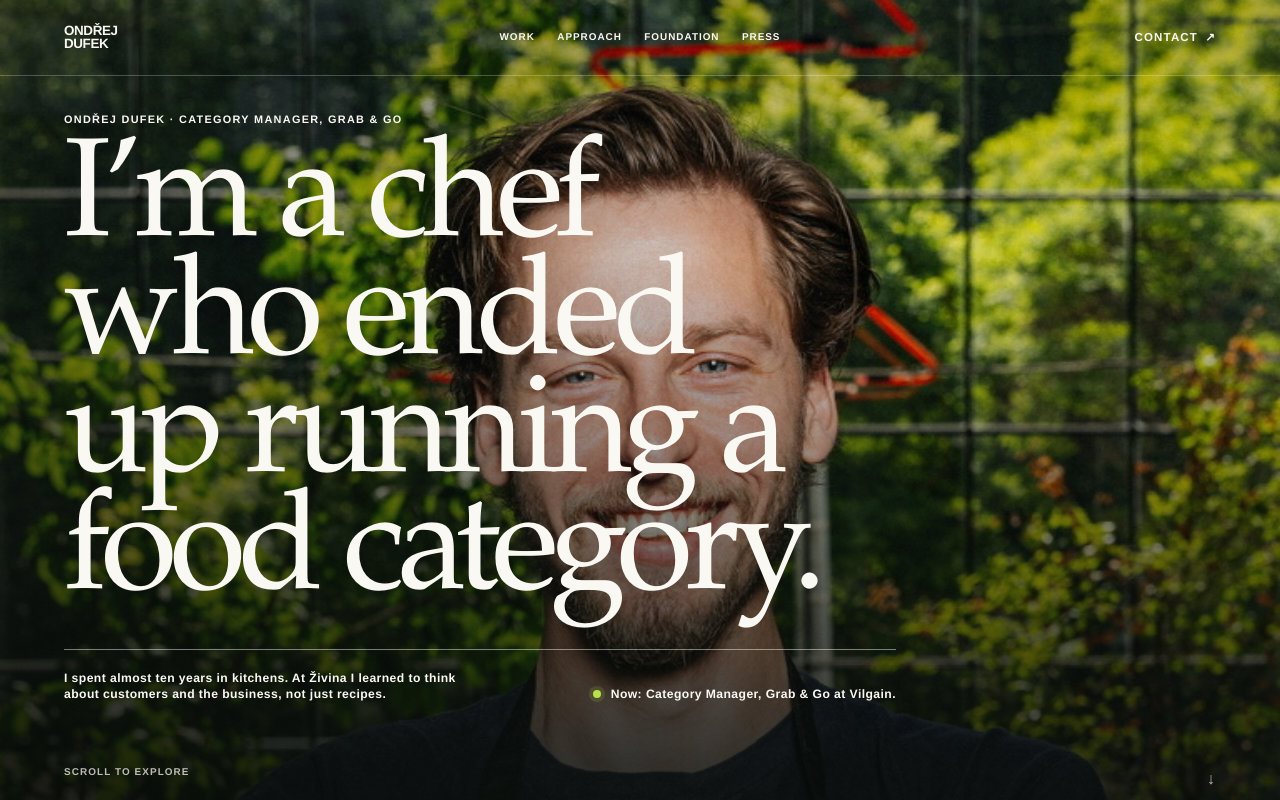
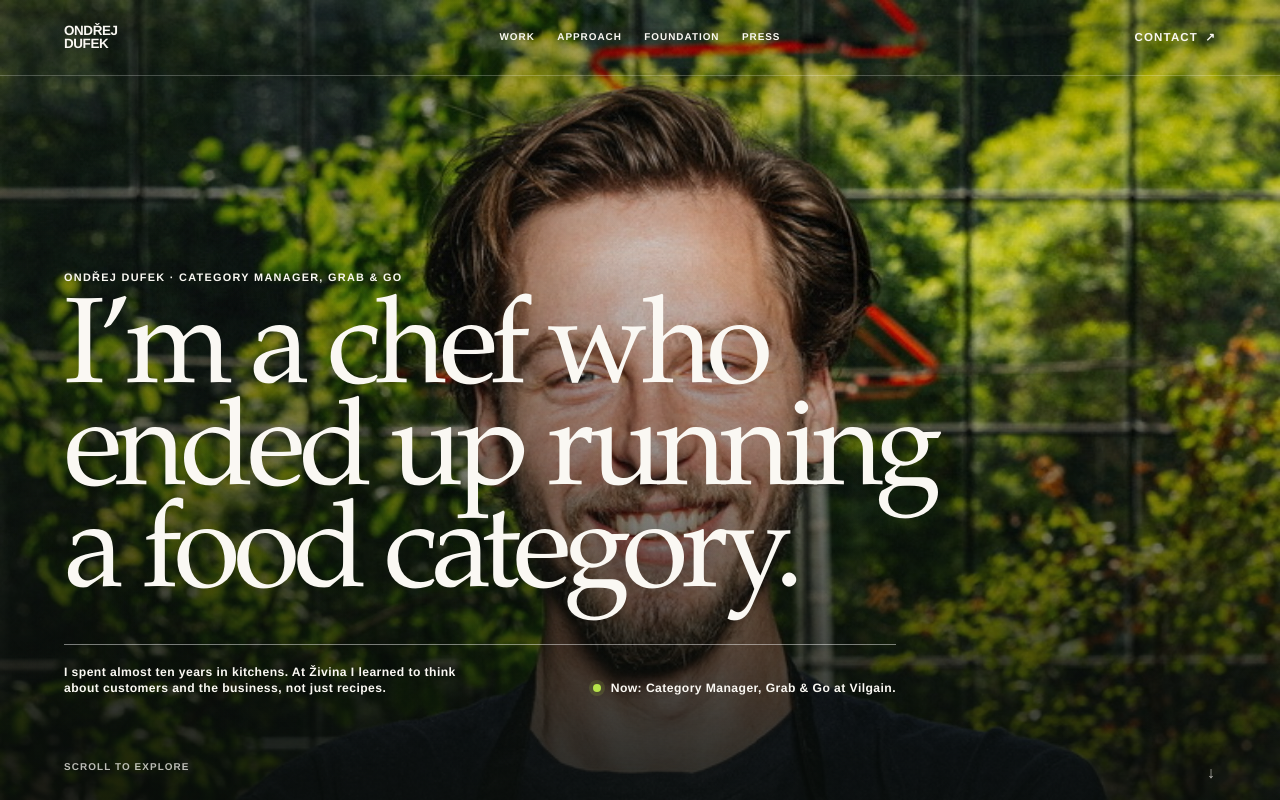
Before and after one commit to dufino92/ondrej-dufek, a plain HTML site: page index.html in a window 1280 px wide. Shown: the top 800 px of the page. Drawn offline with Linux system fonts and the light colour scheme.

Commit message:
Tune hero typography to fit personal career story on desktop and mobile

```diff
--- a/assets/styles.css
+++ b/assets/styles.css
@@ -226,7 +226,7 @@ button {
 .hero h1 {
   max-width: 13ch;
   font-family: var(--serif);
-  font-size: clamp(3.35rem, 15vw, 8.75rem);
+  font-size: clamp(3.1rem, 11.5vw, 7.6rem);
   font-weight: 400;
   line-height: .84;
   letter-spacing: -.055em;
@@ -1238,7 +1238,7 @@ html.js .reveal.is-visible {
   }
 
   .hero h1 {
-    max-width: 12ch;
+    max-width: 15ch;
   }
 
   .hero-meta {
```
